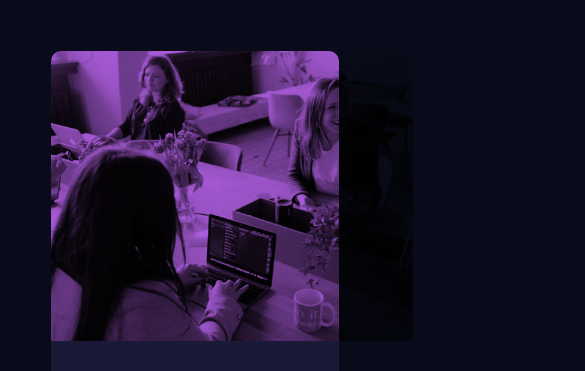
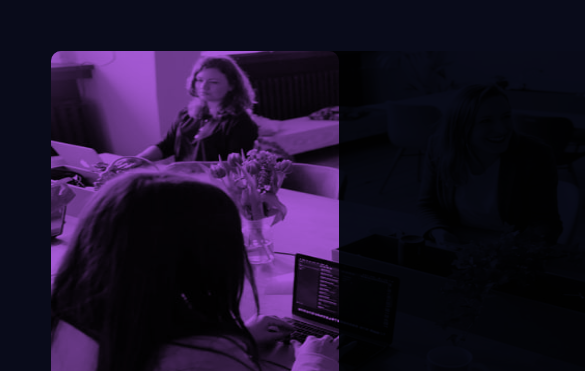
Before and after one commit to NebiyouErsabo/stats-preview-card-template, a plain HTML site: page index.html in a window 390 px wide. Shown: the top 371 px of the page, 585 px wide, since content can reach past the window. Drawn offline with Linux system fonts and the light colour scheme.

Commit message:
Update style.css

```diff
--- a/style.css
+++ b/style.css
@@ -74,7 +74,7 @@ img{
 .attribution a{
     color:violet;
 }
-@media only screen and (max-width: 1250px) {
+@media only screen and (max-width: 750px) {
     body{
         background-color:hsl(233, 47%, 7%);
         Font-size: 15px;
@@ -95,8 +95,8 @@ img{
     }
     img {
         display: block;
-        width: 362px;
-        height: 290px;
+        width: 560px;
+        height: 360px;
         border-radius: 10px 10px 0px 0px;
       }
 
```
